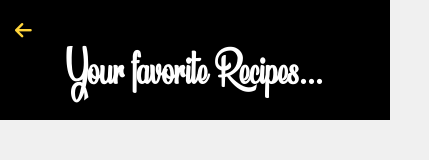
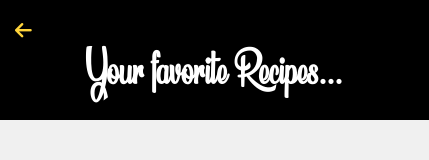
Before and after one commit to Vivek4510/JS-Project, a plain HTML site: page cart.html in a window 390 px wide. Shown: the whole page, 429 px wide, since content can reach past the window. Drawn offline with Linux system fonts and the light colour scheme.

Commit message:
JS Peoject

```diff
--- a/style.css
+++ b/style.css
@@ -283,7 +283,9 @@ body{
 }
 
 @media screen and (max-width:426px) {
-
+    body{
+        width: 110%;
+    }
     header nav {
         flex-direction: column;
         align-items: center;
```
